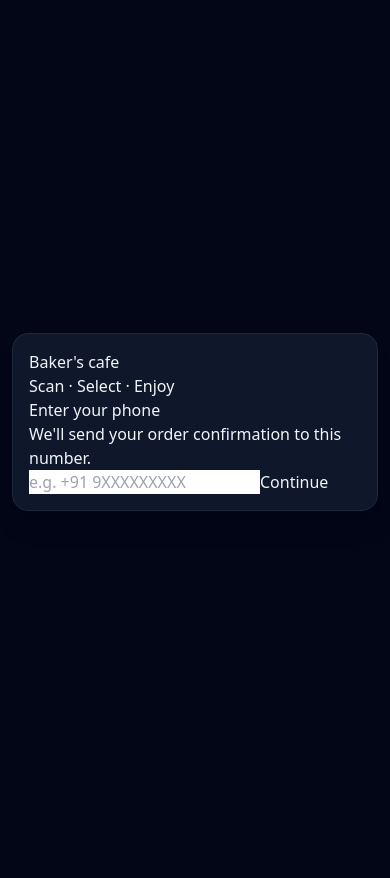
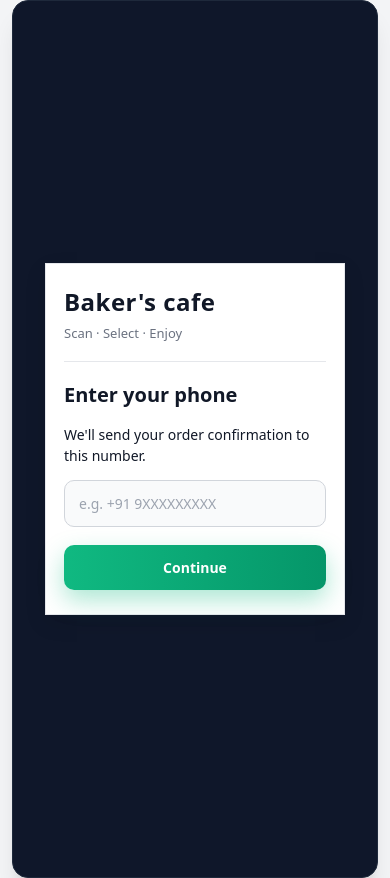
Before and after one commit to NagoorSaheb178/Order-form, a Next.js app: page / in a window 390 px wide. Before the commit the page ends 844 px from the top, so only its background shows below. Built offline with nearby package versions, Linux system fonts and the light colour scheme.

Commit message:
Update custom.css

```diff
--- a/styles/custom.css
+++ b/styles/custom.css
@@ -1,197 +1,544 @@
-/* -------------------
-   GLOBAL CONTAINER
----------------------- */
-.app-container {
-  padding: 20px;
-  max-width: 500px;
-  margin: auto;
-  color: #e2e8f0;
-  font-family: 'Inter', sans-serif;
+/* styles/custom.css */
+
+/* --------- GLOBAL --------- */
+
+*,
+*::before,
+*::after {
+  box-sizing: border-box;
 }
 
-/* -------------------
-      HEADER
----------------------- */
-.app-header {
+html,
+body {
+  margin: 0;
+  padding: 0;
+  min-height: 100%;
+  font-family: system-ui, -apple-system, BlinkMacSystemFont, "Segoe UI",
+    sans-serif;
+  background: #f3f4f6; /* light grey */
+  color: #111827;
+}
+
+/* --------- PAGE ROOT --------- */
+
+.order-page-root {
+  min-height: 100vh;
+  display: flex;
+  align-items: center;
+  justify-content: center;
+  padding: 32px 16px;
+}
+
+/* --------- MAIN CARD --------- */
+
+.order-card {
+  width: 100%;
+  max-width: 900px;
+  background: #ffffff;
+  border-radius: 18px;
+  box-shadow: 0 24px 60px rgba(15, 23, 42, 0.15);
+  border: 1px solid #e5e7eb;
+  padding: 28px 32px 32px;
+}
+
+/* header (brand + phone) */
+
+.order-card-header {
   display: flex;
   justify-content: space-between;
-  margin-bottom: 20px;
+  align-items: center;
+  padding-bottom: 18px;
+  margin-bottom: 18px;
+  border-bottom: 1px solid #e5e7eb;
 }
 
-.app-header h1 {
-  font-size: 22px;
+.order-brand {
+  margin: 0;
+  font-size: 24px;
+  font-weight: 700;
+  letter-spacing: 0.02em;
+}
+
+.order-subtitle {
+  margin: 4px 0 0;
+  font-size: 13px;
+  color: #6b7280;
+}
+
+.order-header-right {
+  display: flex;
+  flex-direction: column;
+  align-items: flex-end;
+  gap: 4px;
+}
+
+.order-header-phone {
+  font-size: 13px;
+  color: #374151;
+}
+
+/* main body */
+
+.order-card-body {
+  display: flex;
+  flex-direction: column;
+  gap: 24px;
+}
+
+/* --------- GENERIC SECTION --------- */
+
+.order-section {
+  display: flex;
+  flex-direction: column;
+  gap: 14px;
+}
+
+.order-section-header {
+  display: flex;
+  justify-content: space-between;
+  align-items: center;
+}
+
+.order-section-title {
+  margin: 0;
+  font-size: 20px;
   font-weight: 600;
 }
 
-.sub {
-  font-size: 11px;
-  opacity: 0.7;
+.order-section-text {
+  margin: 0;
+  font-size: 14px;
+  color: #6b7280;
 }
 
-.header-right {
-  text-align: right;
-  font-size: 12px;
+/* fade in animation */
+
+.fade-in {
+  animation: order-fade 0.25s ease-out;
 }
 
-.link {
-  background: none;
-  border: none;
-  padding: 0;
-  color: #4ade80;
-  font-size: 12px;
-  cursor: pointer;
-  text-decoration: underline;
+@keyframes order-fade {
+  from {
+    opacity: 0;
+    transform: translateY(4px);
+  }
+  to {
+    opacity: 1;
+    transform: translateY(0);
+  }
 }
 
-/* -------------------
-      CARD
----------------------- */
-.card {
-  background: #0f172a;
-  padding: 18px;
-  border-radius: 12px;
-  border: 1px solid #1e293b;
+/* --------- INPUTS + BUTTONS --------- */
+
+.order-input {
+  width: 100%;
+  padding: 12px 14px;
+  font-size: 14px;
+  border-radius: 10px;
+  border: 1px solid #d1d5db;
+  background: #f9fafb;
+  color: #111827;
+  outline: none;
+  transition: border-color 0.15s ease, box-shadow 0.15s ease,
+    background-color 0.15s ease;
 }
 
-/* -------------------
-      INPUT
----------------------- */
-.input {
-  width: 100%;
-  padding: 12px;
-  background: #1e293b;
-  border: 1px solid #334155;
-  border-radius: 8px;
-  color: white;
-  margin: 10px 0;
+.order-input:focus {
+  border-color: #22c55e;
+  box-shadow: 0 0 0 1px #22c55e33;
+  background: #ffffff;
 }
 
-/* -------------------
-      BUTTONS
----------------------- */
-.primary-btn {
+/* primary button */
+
+.order-primary-btn {
   width: 100%;
-  padding: 12px;
-  background: #10b981;
   border: none;
-  border-radius: 8px;
-  color: #061519;
+  margin-top: 4px;
+  border-radius: 10px;
+  padding: 12px 16px;
+  font-size: 14px;
   font-weight: 600;
   cursor: pointer;
+  color: #ffffff;
+  background: linear-gradient(90deg, #10b981, #059669);
+  box-shadow: 0 10px 25px rgba(16, 185, 129, 0.35);
+  transition: transform 0.12s ease, box-shadow 0.12s ease,
+    opacity 0.12s ease;
 }
 
-.outline-btn {
-  width: 100%;
-  padding: 10px;
-  border: 1px solid #10b981;
-  background: none;
-  border-radius: 8px;
-  color: #10b981;
-  font-weight: 600;
-  margin-top: 10px;
+.order-primary-btn:hover {
+  transform: translateY(-1px);
+  box-shadow: 0 14px 32px rgba(16, 185, 129, 0.4);
+  opacity: 0.96;
 }
 
-/* -------------------
-      CATEGORY ITEM
----------------------- */
-.cat-item {
-  background: #1e293b;
-  border: 1px solid #334155;
-  padding: 14px;
+.order-primary-btn:active {
+  transform: translateY(0);
+  box-shadow: 0 8px 20px rgba(16, 185, 129, 0.32);
+}
+
+/* secondary outline button */
+
+.order-secondary-btn {
+  width: 100%;
+  margin-top: 8px;
+  padding: 10px 14px;
+  border-radius: 10px;
+  border: 1px solid #059669;
+  background: transparent;
+  font-size: 14px;
+  font-weight: 500;
+  color: #047857;
+  cursor: pointer;
+  transition: background-color 0.12s ease, color 0.12s ease;
+}
+
+.order-secondary-btn:hover {
+  background: #ecfdf5;
+  color: #065f46;
+}
+
+/* text links */
+
+.order-link {
+  border: none;
+  background: none;
+  color: #2563eb;
+  font-size: 13px;
+  text-decoration: underline;
+  text-decoration-thickness: 1px;
+  cursor: pointer;
+  padding: 0;
+}
+
+.order-link-strong {
+  font-weight: 500;
+}
+
+/* --------- CATEGORY LIST --------- */
+
+.order-category-list {
+  display: flex;
+  flex-direction: column;
+  gap: 10px;
+  margin-top: 4px;
+}
+
+.order-category-card {
+  border: 1px solid #e5e7eb;
+  background: #f9fafb;
   border-radius: 12px;
-  margin-bottom: 10px;
+  padding: 12px 14px;
   display: flex;
+  align-items: center;
   justify-content: space-between;
   cursor: pointer;
-  transition: 0.2s;
+  text-align: left;
+  transition: border-color 0.15s ease, box-shadow 0.15s ease,
+    background-color 0.15s ease, transform 0.1s ease;
 }
 
-.cat-item:hover {
-  border-color: #10b981;
+.order-category-card:hover {
+  border-color: #22c55e;
+  background: #ffffff;
+  box-shadow: 0 10px 26px rgba(15, 23, 42, 0.08);
+  transform: translateY(-1px);
 }
 
-.title {
+.order-category-name {
+  margin: 0 0 2px;
+  font-size: 15px;
   font-weight: 600;
 }
 
-.small {
-  font-size: 11px;
-  opacity: 0.8;
+.order-category-meta {
+  margin: 0;
+  font-size: 12px;
+  color: #6b7280;
 }
 
-.go {
-  color: #10b981;
-  font-size: 12px;
+.order-category-cta {
+  font-size: 13px;
+  color: #059669;
+  font-weight: 500;
 }
 
-/* -------------------
-      ITEM CARD
----------------------- */
-.item-card {
-  background: #1e293b;
-  border: 1px solid #334155;
-  padding: 14px;
+/* --------- ITEMS LIST --------- */
+
+.order-items-list {
+  display: flex;
+  flex-direction: column;
+  gap: 12px;
+  margin-top: 4px;
+  max-height: 420px;
+  overflow-y: auto;
+  padding-right: 4px;
+}
+
+.order-item-card {
+  display: grid;
+  grid-template-columns: 110px 1fr;
+  gap: 12px;
+  padding: 10px;
+  border-radius: 14px;
+  border: 1px solid #e5e7eb;
+  background: #f9fafb;
+  transition: box-shadow 0.12s ease, border-color 0.12s ease,
+    background-color 0.12s ease;
+}
+
+.order-item-card:hover {
+  border-color: #22c55e;
+  background: #ffffff;
+  box-shadow: 0 8px 20px rgba(15, 23, 42, 0.08);
+}
+
+.order-item-image-wrap {
   border-radius: 12px;
-  margin-bottom: 10px;
+  overflow: hidden;
+  background: #e5e7eb;
+}
+
+.order-item-image {
+  display: block;
+  width: 100%;
+  height: 100%;
+  min-height: 80px;
+  object-fit: cover;
+}
+
+.order-item-content {
   display: flex;
+  flex-direction: column;
   justify-content: space-between;
 }
 
-.price {
-  color: #10b981;
+.order-item-main {
+  margin-bottom: 4px;
+}
+
+.order-item-name {
+  margin: 0 0 2px;
+  font-size: 15px;
   font-weight: 600;
+}
+
+.order-item-desc {
+  margin: 0;
+  font-size: 13px;
+  color: #6b7280;
+}
+
+/* footer row */
+
+.order-item-footer {
+  display: flex;
+  align-items: center;
+  justify-content: space-between;
+  margin-top: 6px;
+}
+
+.order-item-price {
+  font-size: 15px;
+  font-weight: 600;
+  color: #047857;
+}
+
+/* add button */
+
+.order-add-btn {
+  border: none;
+  padding: 7px 14px;
+  border-radius: 999px;
+  font-size: 13px;
+  font-weight: 600;
+  cursor: pointer;
+  color: #052e16;
+  background: #22c55e;
+  box-shadow: 0 8px 20px rgba(34, 197, 94, 0.5);
+  transition: transform 0.1s ease, box-shadow 0.1s ease,
+    opacity 0.1s ease;
+}
+
+.order-add-btn:hover {
+  transform: translateY(-1px);
+  box-shadow: 0 12px 26px rgba(34, 197, 94, 0.6);
+  opacity: 0.96;
+}
+
+/* quantity control */
+
+.order-qty-control {
+  display: inline-flex;
+  align-items: center;
+  gap: 8px;
+  padding: 4px 8px;
+  border-radius: 999px;
+  background: #ecfdf5;
+}
+
+.order-qty-control button {
+  border: none;
+  width: 24px;
+  height: 24px;
+  border-radius: 999px;
+  display: flex;
+  align-items: center;
+  justify-content: center;
+  background: #ffffff;
+  color: #047857;
+  cursor: pointer;
+  font-size: 17px;
+  line-height: 1;
+  padding: 0;
+}
+
+.order-qty-control span {
+  min-width: 18px;
+  text-align: center;
+  font-size: 13px;
+  font-weight: 600;
+}
+
+/* --------- REVIEW SECTION --------- */
+
+.order-review-list {
+  display: flex;
+  flex-direction: column;
+  gap: 8px;
+  max-height: 260px;
+  overflow-y: auto;
+  padding-right: 4px;
   margin-top: 4px;
 }
 
-.add-btn {
-  background: #10b981;
-  color: #062a1c;
-  padding: 6px 12px;
-  border-radius: 6px;
-  font-size: 12px;
-  cursor: pointer;
+.order-review-row {
+  display: flex;
+  align-items: center;
+  justify-content: space-between;
+  padding: 8px 10px;
+  border-radius: 10px;
+  background: #f9fafb;
+  border: 1px solid #e5e7eb;
 }
 
-.qty-box {
-  display: flex;
-  gap: 8px;
-  align-items: center;
-}
-
-.qty-box button {
-  width: 28px;
-  height: 28px;
-  border-radius: 6px;
-  background: #334155;
-  border: none;
-  color: white;
-  font-size: 18px;
-}
-
-.qty-box span {
+.order-review-name {
+  margin: 0 0 2px;
   font-size: 14px;
   font-weight: 600;
 }
 
-/* -------------------
-      TOTAL BOX
----------------------- */
-.total-box {
-  margin-top: 10px;
+.order-review-meta {
+  margin: 0;
+  font-size: 12px;
+  color: #6b7280;
 }
 
-/* Scrollable list */
-.scroll {
-  max-height: 55vh;
-  overflow-y: auto;
+.order-review-controls {
+  display: inline-flex;
+  align-items: center;
+  gap: 8px;
+  background: #ecfdf5;
+  border-radius: 999px;
+  padding: 3px 8px;
 }
 
-/* Smooth Fade Animation */
-.fadeIn {
-  animation: fade 0.2s ease-in-out;
+.order-review-controls button {
+  border: none;
+  width: 22px;
+  height: 22px;
+  border-radius: 999px;
+  display: flex;
+  align-items: center;
+  justify-content: center;
+  background: #ffffff;
+  color: #047857;
+  cursor: pointer;
+  font-size: 16px;
+  line-height: 1;
+  padding: 0;
 }
 
-@keyframes fade {
-  from { opacity: 0; transform: translateY(4px); }
-  to { opacity: 1; transform: translateY(0); }
+.order-review-controls span {
+  font-size: 13px;
+  font-weight: 600;
+  min-width: 18px;
+  text-align: center;
 }
+
+/* summary box */
+
+.order-summary {
+  margin-top: 12px;
+  padding-top: 10px;
+  border-top: 1px solid #e5e7eb;
+}
+
+.order-summary-row {
+  display: flex;
+  align-items: center;
+  justify-content: space-between;
+  margin-bottom: 10px;
+  font-size: 15px;
+}
+
+/* --------- RESPONSIVE --------- */
+
+@media (max-width: 768px) {
+  .order-card {
+    padding: 20px 18px 24px;
+    border-radius: 0;
+    box-shadow: none;
+    max-width: 100%;
+  }
+
+  .order-card-header {
+    flex-direction: column;
+    align-items: flex-start;
+    gap: 6px;
+  }
+
+  .order-items-list {
+    max-height: 360px;
+  }
+}
+
+/* ----------------------------------------------------- */
+/* --------- FIXES ADDED (NO ORIGINAL LINES REMOVED) ----*/
+/* ----------------------------------------------------- */
+
+/* Force all text to be fully visible */
+.order-category-name,
+.order-category-meta,
+.order-category-cta,
+.order-item-name,
+.order-item-desc,
+.order-review-name,
+.order-review-meta,
+.order-section-title,
+.order-section-text {
+  color: #111827 !important;
+  opacity: 1 !important;
+}
+
+/* Improves contrast for categories that looked disabled */
+.order-category-card {
+  background-color: #ffffff !important;
+  border-color: #d1d5db !important;
+}
+
+/* Ensure no section appears faded */
+.order-category-card,
+.order-item-card,
+.order-review-row {
+  opacity: 1 !important;
+}
+
+/* Make text extra clear on mobile */
+@media (max-width: 768px) {
+  .order-card {
+    background: #ffffff !important;
+    box-shadow: 0 8px 20px rgba(0,0,0,0.1) !important;
+  }
+}
```
